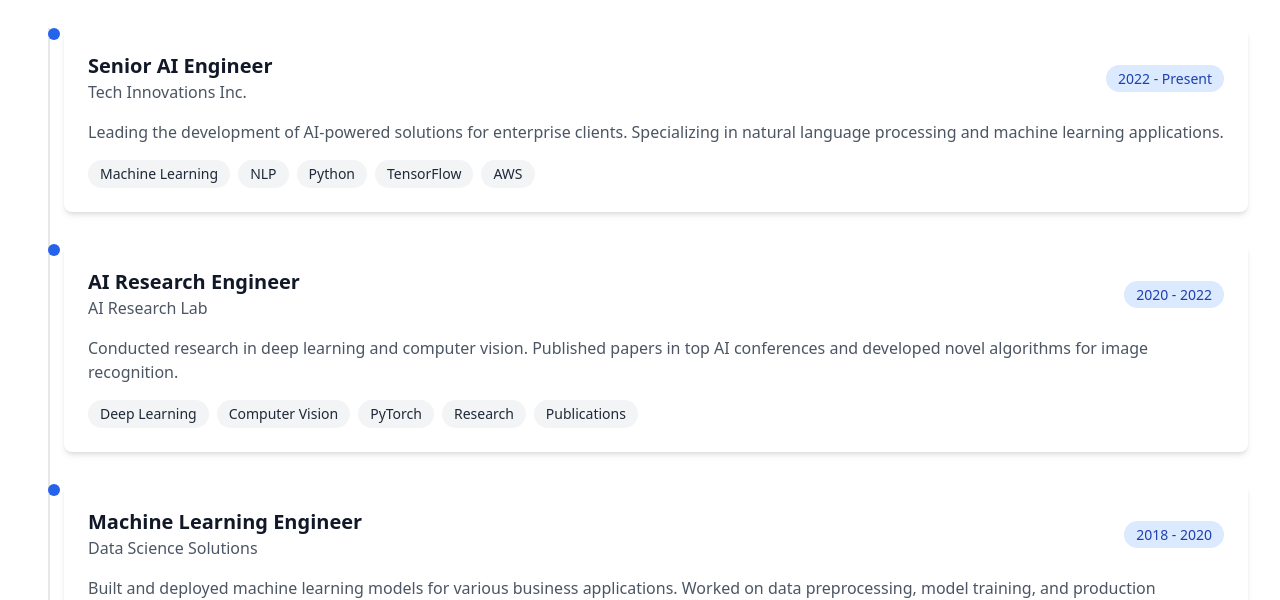
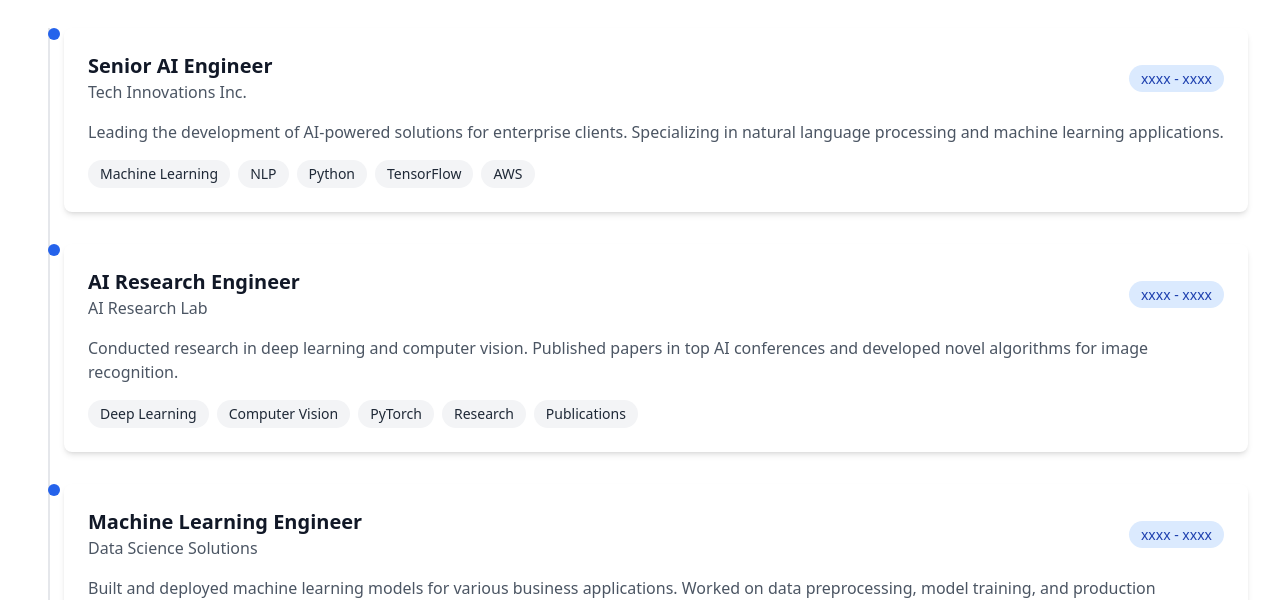
Before and after one commit to luis-eduardo-de-pombo-puerta/luis-eduardo-de-pombo-puerta-website, a React (Vite) app in the folder website/: page /experience in a window 1280 px wide. Shown: the part 156-756 px from the top of the page. Built offline with nearby package versions, Linux system fonts and the light colour scheme.

Commit message:
Replace specific dates with xxxx - xxxx in experience section

```diff
--- a/website/src/pages/Experience.jsx
+++ b/website/src/pages/Experience.jsx
@@ -4,7 +4,7 @@ const Experience = () => {
       id: 1,
       role: 'Senior AI Engineer',
       company: 'Tech Innovations Inc.',
-      period: '2022 - Present',
+      period: 'xxxx - xxxx',
       description: 'Leading the development of AI-powered solutions for enterprise clients. Specializing in natural language processing and machine learning applications.',
       skills: ['Machine Learning', 'NLP', 'Python', 'TensorFlow', 'AWS']
     },
@@ -12,7 +12,7 @@ const Experience = () => {
       id: 2,
       role: 'AI Research Engineer',
       company: 'AI Research Lab',
-      period: '2020 - 2022',
+      period: 'xxxx - xxxx',
       description: 'Conducted research in deep learning and computer vision. Published papers in top AI conferences and developed novel algorithms for image recognition.',
       skills: ['Deep Learning', 'Computer Vision', 'PyTorch', 'Research', 'Publications']
     },
@@ -20,7 +20,7 @@ const Experience = () => {
       id: 3,
       role: 'Machine Learning Engineer',
       company: 'Data Science Solutions',
-      period: '2018 - 2020',
+      period: 'xxxx - xxxx',
       description: 'Built and deployed machine learning models for various business applications. Worked on data preprocessing, model training, and production deployment.',
       skills: ['Machine Learning', 'Data Science', 'Python', 'Scikit-learn', 'Docker']
     },
@@ -28,7 +28,7 @@ const Experience = () => {
       id: 4,
       role: 'Software Engineer',
       company: 'Tech Startup',
-      period: '2016 - 2018',
+      period: 'xxxx - xxxx',
       description: 'Developed full-stack applications with a focus on backend services and API development. Implemented various features and optimizations.',
       skills: ['Full Stack', 'Node.js', 'React', 'MongoDB', 'REST APIs']
     }
```
